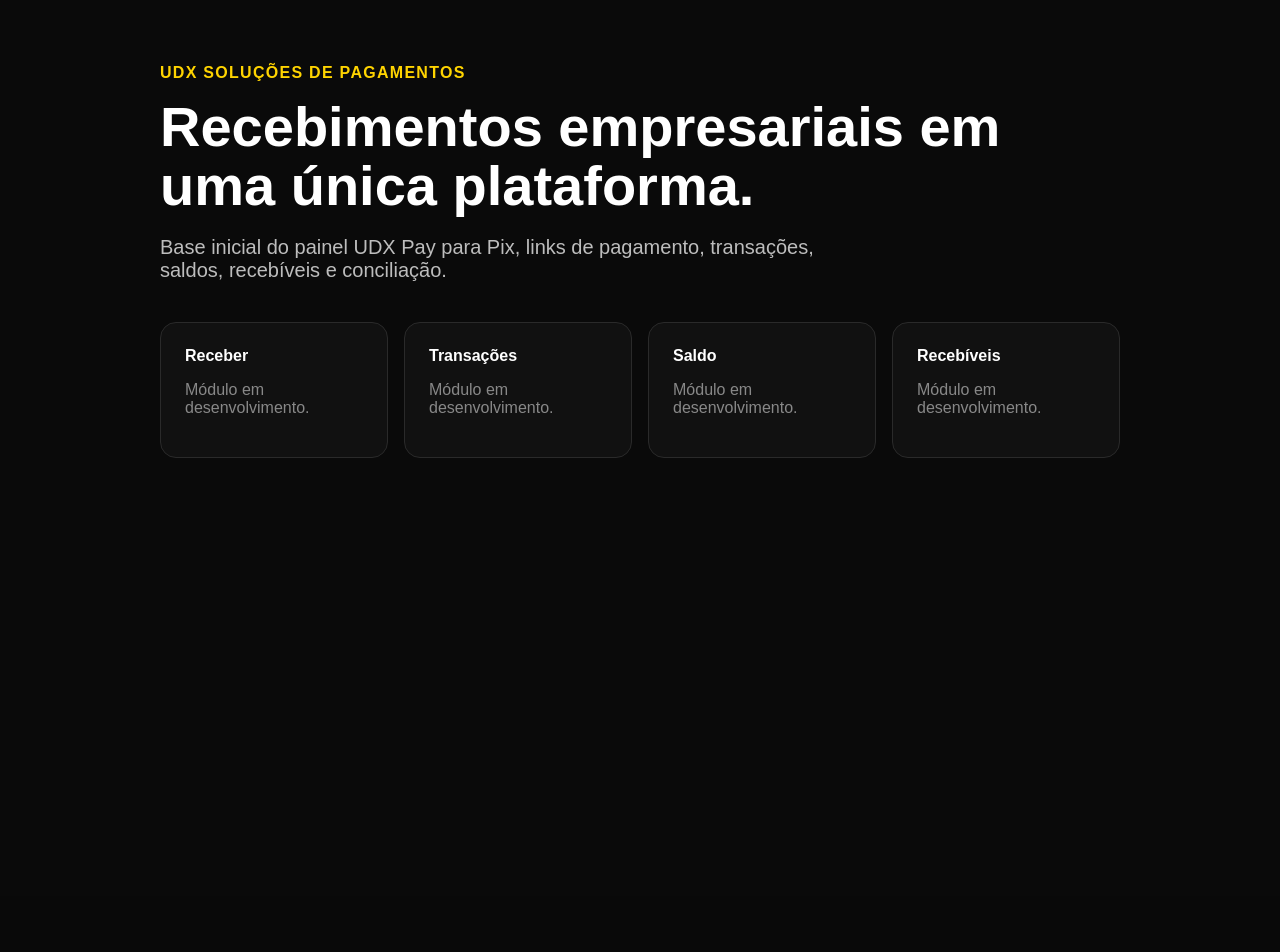
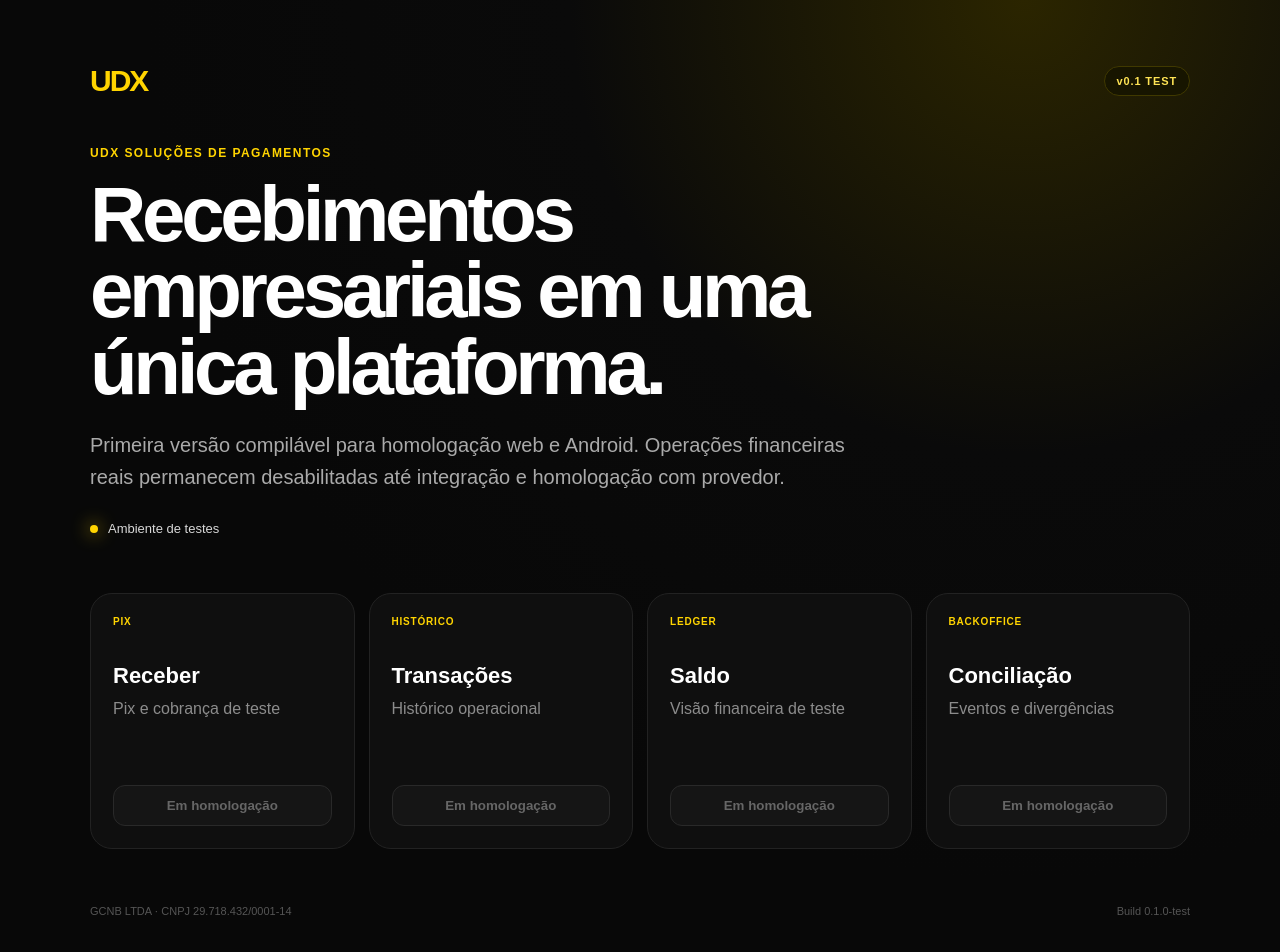
Before and after one commit to gcnb-ltda/UDX-Solucoes-de-Pagamentos, a Next.js app in the folder frontend/: page / in a window 1280 px wide. Shown: the top 952 px of the page. Before the commit the page ends 896 px from the top, so only its background shows below. Built offline with nearby package versions, Linux system fonts and the light colour scheme.

Commit message:
build: add v0.1 test web bundle and Android APK workflow

```diff
--- a/frontend/app/page.tsx
+++ b/frontend/app/page.tsx
@@ -1,21 +1,66 @@
+const cards = [
+  { title: 'Receber', text: 'Pix e cobrança de teste', badge: 'PIX' },
+  { title: 'Transações', text: 'Histórico operacional', badge: 'HISTÓRICO' },
+  { title: 'Saldo', text: 'Visão financeira de teste', badge: 'LEDGER' },
+  { title: 'Conciliação', text: 'Eventos e divergências', badge: 'BACKOFFICE' },
+];
+
 export default function Home() {
   return (
-    <main style={{minHeight:'100vh',background:'#0a0a0a',color:'#fff',padding:'48px',fontFamily:'Arial, sans-serif'}}>
-      <div style={{maxWidth:'960px',margin:'0 auto'}}>
-        <p style={{color:'#ffd400',fontWeight:700,letterSpacing:'0.08em'}}>UDX SOLUÇÕES DE PAGAMENTOS</p>
-        <h1 style={{fontSize:'56px',lineHeight:1.05,margin:'16px 0'}}>Recebimentos empresariais em uma única plataforma.</h1>
-        <p style={{fontSize:'20px',color:'#bdbdbd',maxWidth:'700px'}}>
-          Base inicial do painel UDX Pay para Pix, links de pagamento, transações, saldos, recebíveis e conciliação.
+    <main className="shell">
+      <section className="hero">
+        <div className="brandRow">
+          <span className="brandMark">UDX</span>
+          <span className="environment">v0.1 TEST</span>
+        </div>
+        <p className="eyebrow">UDX SOLUÇÕES DE PAGAMENTOS</p>
+        <h1>Recebimentos empresariais em uma única plataforma.</h1>
+        <p className="lead">
+          Primeira versão compilável para homologação web e Android. Operações financeiras reais permanecem desabilitadas até integração e homologação com provedor.
         </p>
-        <div style={{display:'grid',gridTemplateColumns:'repeat(auto-fit,minmax(200px,1fr))',gap:'16px',marginTop:'40px'}}>
-          {['Receber','Transações','Saldo','Recebíveis'].map((item) => (
-            <div key={item} style={{border:'1px solid #2a2a2a',borderRadius:'16px',padding:'24px',background:'#111'}}>
-              <strong>{item}</strong>
-              <p style={{color:'#888'}}>Módulo em desenvolvimento.</p>
-            </div>
-          ))}
-        </div>
-      </div>
+        <div className="status"><span className="statusDot" /> Ambiente de testes</div>
+      </section>
+
+      <section className="grid" aria-label="Módulos principais">
+        {cards.map((item) => (
+          <article key={item.title} className="card">
+            <span className="badge">{item.badge}</span>
+            <h2>{item.title}</h2>
+            <p>{item.text}</p>
+            <button type="button" disabled>Em homologação</button>
+          </article>
+        ))}
+      </section>
+
+      <footer>
+        <span>GCNB LTDA · CNPJ 29.718.432/0001-14</span>
+        <span>Build 0.1.0-test</span>
+      </footer>
+
+      <style>{`
+        :global(*){box-sizing:border-box}
+        :global(html){background:#080808}
+        :global(body){margin:0;background:#080808;color:#fff;font-family:Arial,Helvetica,sans-serif}
+        .shell{min-height:100vh;padding:clamp(24px,5vw,64px);background:radial-gradient(circle at 80% 0%,#2b2500 0%,#0a0a0a 32%,#080808 62%);display:flex;flex-direction:column}
+        .hero,.grid,footer{width:min(1100px,100%);margin-left:auto;margin-right:auto}
+        .brandRow{display:flex;align-items:center;justify-content:space-between;gap:16px;margin-bottom:48px}
+        .brandMark{font-size:30px;font-weight:900;letter-spacing:-2px;color:#ffd400}
+        .environment{border:1px solid #403900;background:#171500;color:#ffe454;padding:8px 12px;border-radius:999px;font-size:11px;font-weight:800;letter-spacing:.08em}
+        .eyebrow{color:#ffd400;font-weight:800;letter-spacing:.12em;font-size:12px;margin:0 0 16px}
+        h1{font-size:clamp(40px,7vw,78px);line-height:.98;letter-spacing:-.055em;max-width:900px;margin:0 0 24px}
+        .lead{font-size:clamp(16px,2vw,20px);line-height:1.6;color:#aaa;max-width:760px;margin:0}
+        .status{display:inline-flex;align-items:center;gap:10px;margin-top:28px;color:#d8d8d8;font-size:13px}
+        .statusDot{width:8px;height:8px;border-radius:50%;background:#ffd400;box-shadow:0 0 18px #ffd400}
+        .grid{display:grid;grid-template-columns:repeat(4,minmax(0,1fr));gap:14px;margin-top:56px}
+        .card{min-height:210px;border:1px solid #222;border-radius:22px;padding:22px;background:rgba(17,17,17,.88);display:flex;flex-direction:column}
+        .badge{font-size:10px;font-weight:800;letter-spacing:.08em;color:#ffd400}
+        .card h2{font-size:22px;margin:36px 0 8px}
+        .card p{color:#8c8c8c;margin:0;line-height:1.5}
+        button{margin-top:auto;width:100%;border:1px solid #292929;background:#151515;color:#666;padding:12px;border-radius:12px;font-weight:700}
+        footer{margin-top:auto;padding-top:56px;display:flex;justify-content:space-between;gap:20px;color:#555;font-size:11px}
+        @media(max-width:820px){.grid{grid-template-columns:repeat(2,minmax(0,1fr))}}
+        @media(max-width:520px){.shell{padding:24px 18px}.brandRow{margin-bottom:36px}.grid{grid-template-columns:1fr;margin-top:42px}.card{min-height:180px}.card h2{margin-top:28px}footer{flex-direction:column;padding-top:42px}h1{font-size:44px}}
+      `}</style>
     </main>
   );
 }
--- /dev/null
+++ b/frontend/next.config.mjs
@@ -0,0 +1,10 @@
+/** @type {import('next').NextConfig} */
+const nextConfig = {
+  output: 'export',
+  trailingSlash: true,
+  images: {
+    unoptimized: true,
+  },
+};
+
+export default nextConfig;
```
Also changed, not shown: frontend/capacitor.config.ts (added, +12 -0 lines), frontend/package.json (+8 -2 lines), 1 other file (tests, documents, lock files or other folders).
